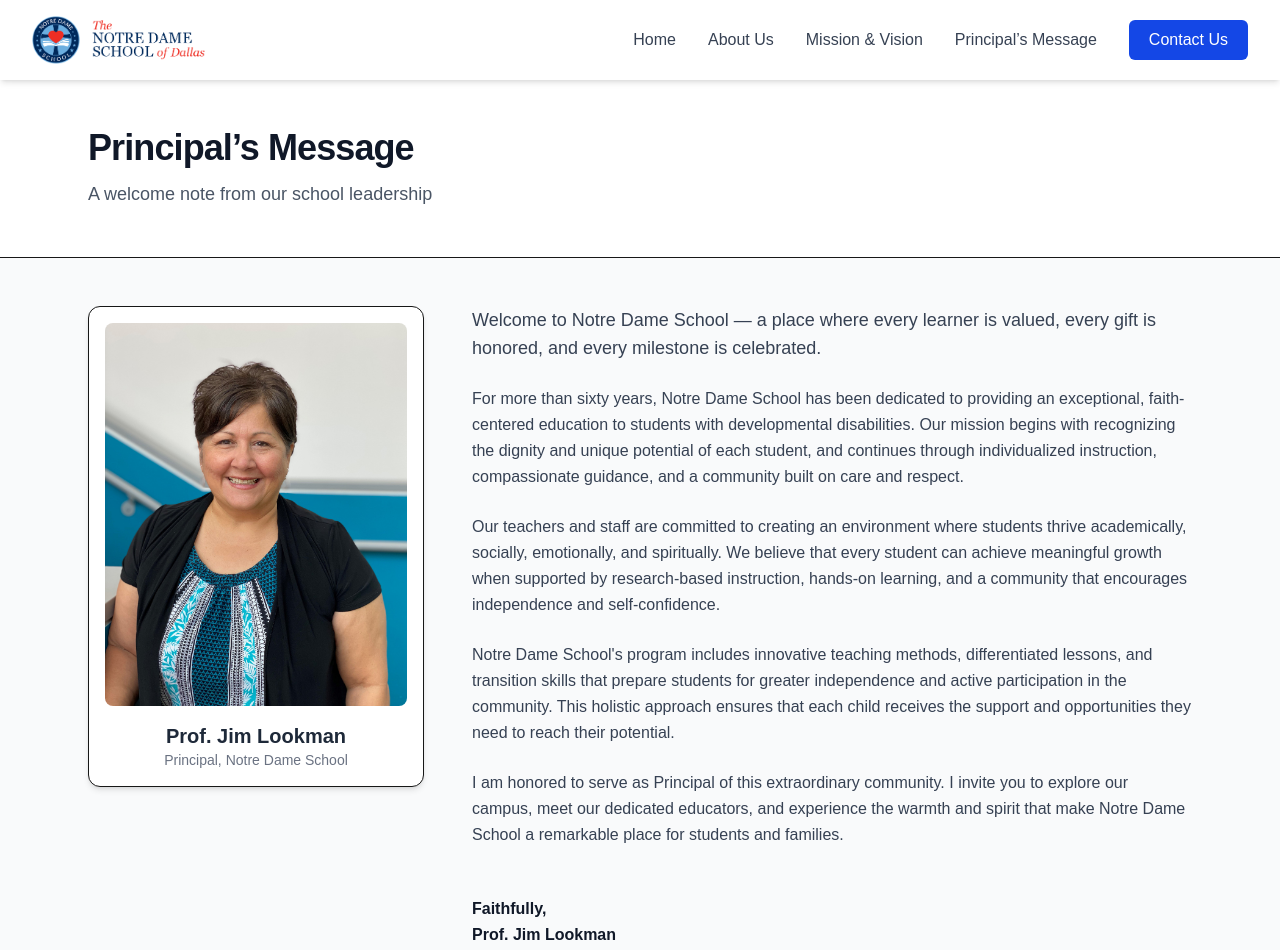
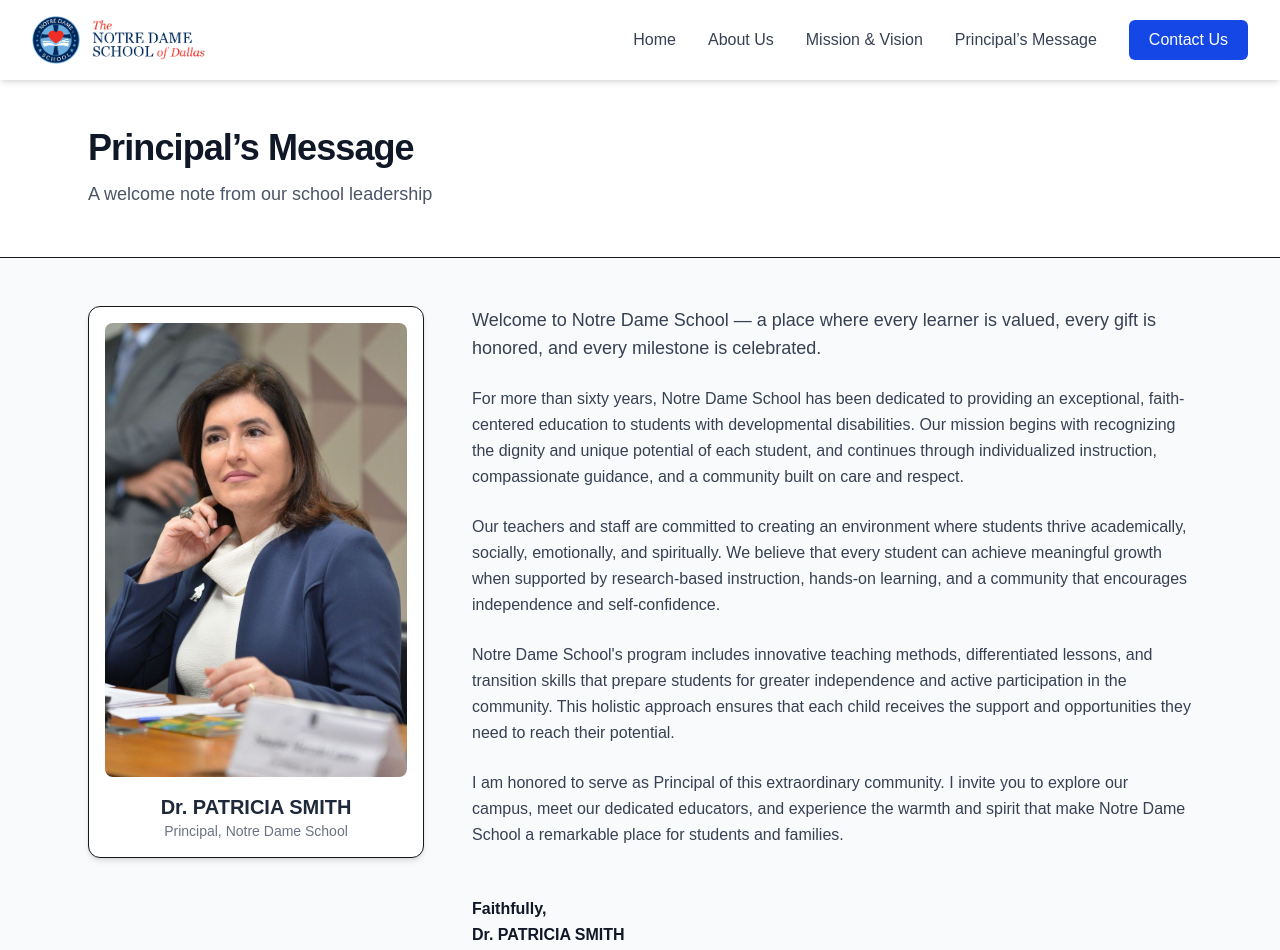
Before and after one commit to Code-minner/notredameschool, a Next.js app: page /principals-message in a window 1280 px wide. Shown: the top 950 px of the page. Built offline with nearby package versions, Linux system fonts and the light colour scheme.

Commit message:
second commet

```diff
--- a/app/principals-message/page.tsx
+++ b/app/principals-message/page.tsx
@@ -29,7 +29,7 @@ export default function PrincipalsMessage() {
               className="rounded-lg object-cover"
             />
             <div className="mt-4 text-center">
-              <p className="text-xl font-bold text-gray-800">Prof. Jim Lookman</p>
+              <p className="text-xl font-bold text-gray-800">Dr. PATRICIA SMITH</p>
               <p className="text-sm text-gray-500">Principal, Notre Dame School</p>
             </div>
           </div>
@@ -78,7 +78,7 @@ export default function PrincipalsMessage() {
 
           <div className="pt-6">
             <p className="font-semibold text-gray-900">Faithfully,</p>
-            <p className="font-semibold text-gray-900">Prof. Jim Lookman</p>
+            <p className="font-semibold text-gray-900">Dr. PATRICIA SMITH</p>
             <p className="text-sm text-gray-500">Principal</p>
           </div>
 
```
Also changed, not shown: public/Carmen2.jpg.
